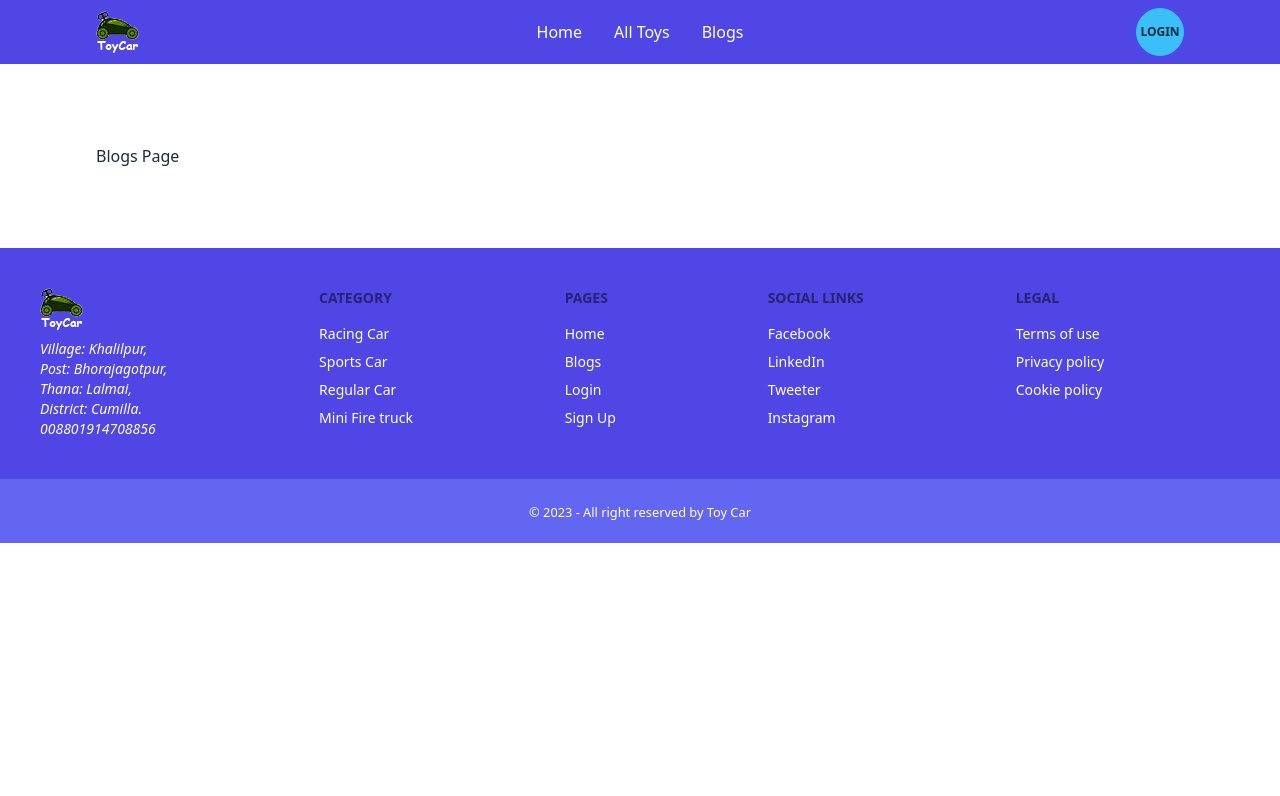
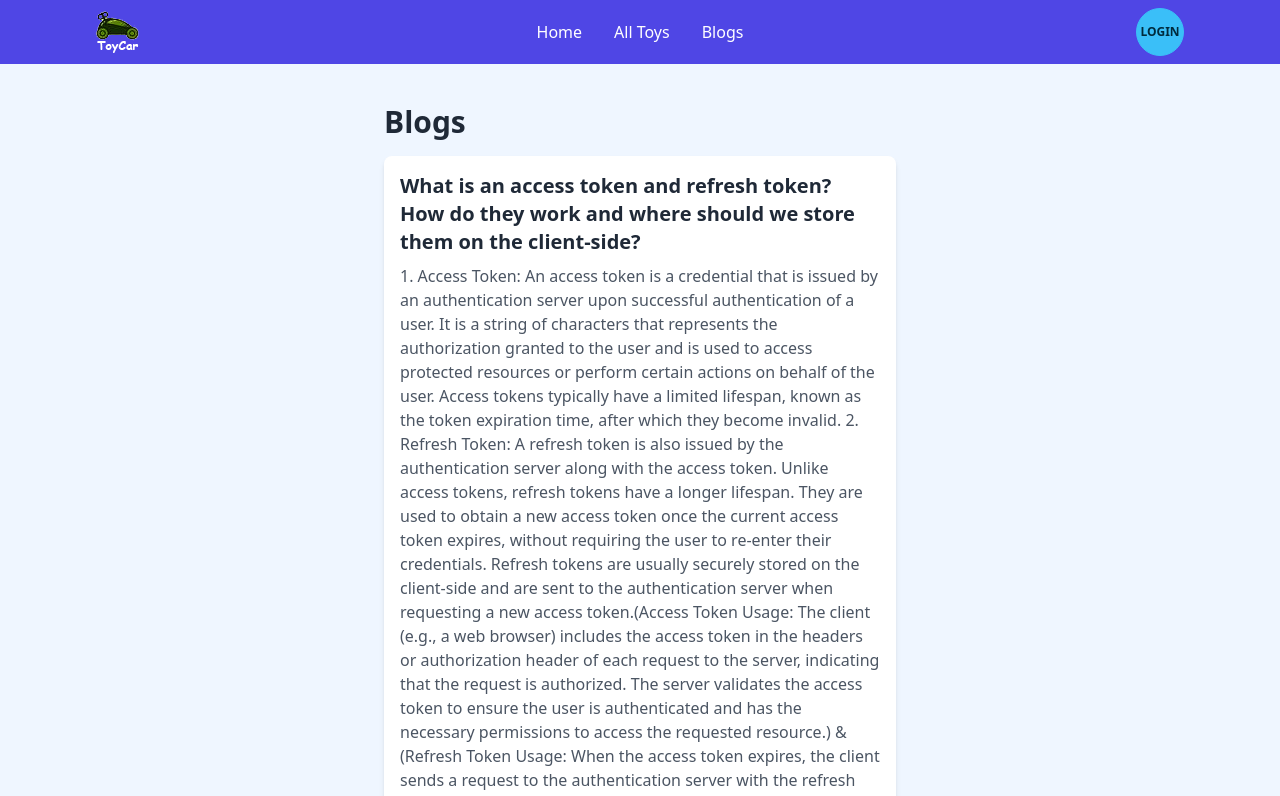
Before and after one commit to MozammalHaq/toy-car-client, a React (Vite) app: page /blogs in a window 1280 px wide. Shown: the top 796 px of the page. Built offline with nearby package versions, Linux system fonts and the light colour scheme; no server answers.

Commit message:
add blogs

```diff
--- a/src/components/Pages/Blogs/Blogs.jsx
+++ b/src/components/Pages/Blogs/Blogs.jsx
@@ -1,9 +1,39 @@
+const blogs = [
+    {
+        id: 1,
+        ques: "What is an access token and refresh token? How do they work and where should we store them on the client-side?",
+        ans: "1. Access Token: An access token is a credential that is issued by an authentication server upon successful authentication of a user. It is a string of characters that represents the authorization granted to the user and is used to access protected resources or perform certain actions on behalf of the user. Access tokens typically have a limited lifespan, known as the token expiration time, after which they become invalid. 2. Refresh Token: A refresh token is also issued by the authentication server along with the access token. Unlike access tokens, refresh tokens have a longer lifespan. They are used to obtain a new access token once the current access token expires, without requiring the user to re-enter their credentials. Refresh tokens are usually securely stored on the client-side and are sent to the authentication server when requesting a new access token.(Access Token Usage: The client (e.g., a web browser) includes the access token in the headers or authorization header of each request to the server, indicating that the request is authorized. The server validates the access token to ensure the user is authenticated and has the necessary permissions to access the requested resource.) & (Refresh Token Usage: When the access token expires, the client sends a request to the authentication server with the refresh token. The server verifies the refresh token and, if valid, issues a new access token without requiring the user to re-authenticate.)"
+    },
+    {
+        id: 2,
+        ques: "Compare SQL and NoSQL database.",
+        ans: "SQL Database: Structured and predefined schema. Relational data model with tables, rows, and columns. Support for complex relationships and data integrity. Well-suited for structured data applications like finance and e-commerce. NoSQL Database: Flexible or no schema. Different querying mechanisms based on data model. Emphasis on scalability and performance over strict consistency. Suitable for high scalability and performance needs, like real-time analytics and IoT data storage"
+    },
+    {
+        id: 3,
+        ques: "What is express js? What is Nest Js?",
+        ans: "Express.js is a minimal and flexible web application framework for Node.js. It provides a set of features and middleware to build web applications and APIs quickly and easily. Express.js focuses on simplicity and allows developers to handle routes, HTTP requests, middleware, and views efficiently. Nest.js is a progressive and opinionated Node.js framework for building efficient and scalable server-side applications. It is built on top of Express.js and enhances it with features inspired by Angular, such as dependency injection, decorators, and modular architecture. Nest.js promotes the use of TypeScript, making it easier to write structured and maintainable code. It is designed for building robust, enterprise-grade applications with support for modules, controllers, providers, and much more."
+    },
+    {
+        id: 4,
+        ques: "What is MongoDB aggregate and how does it work?",
+        ans: "MongoDB's aggregate function is used for performing advanced data aggregation operations on a collection. It takes an array of pipeline stages as input, where each stage represents a specific operation to be performed on the data. Operators are used within each stage to manipulate and transform the data. The aggregate function processes the pipeline stages sequentially and returns the aggregated results."
+    }
+]
 
 
 const Blogs = () => {
     return (
-        <div className="py-20 max-w-6xl mx-auto lg:px-8">
-            <h2>Blogs Page</h2>
+        <div className="bg-blue-50 py-10">
+            <div className="max-w-lg mx-auto">
+                <h1 className="text-3xl font-bold mb-4">Blogs</h1>
+                {blogs.map((blog, index) => (
+                    <div key={index} className="bg-white rounded-lg shadow-md p-4 mb-4">
+                        <h2 className="text-xl font-semibold mb-2">{blog.ques}</h2>
+                        <p className="text-gray-600">{blog.ans}</p>
+                    </div>
+                ))}
+            </div>
         </div>
     );
 };
--- a/src/components/Pages/Shared/NavBar/NavBar.jsx
+++ b/src/components/Pages/Shared/NavBar/NavBar.jsx
@@ -26,9 +26,8 @@ const NavBar = () => {
                 <li><Link to='/myToys' className='font-bold'>My Toys</Link></li>
             </>
         }
+    </>
 
-
-    </>
     return (
         <div className="bg-indigo-600 text-white">
             <div className="navbar max-w-6xl mx-auto lg:px-8">
```
